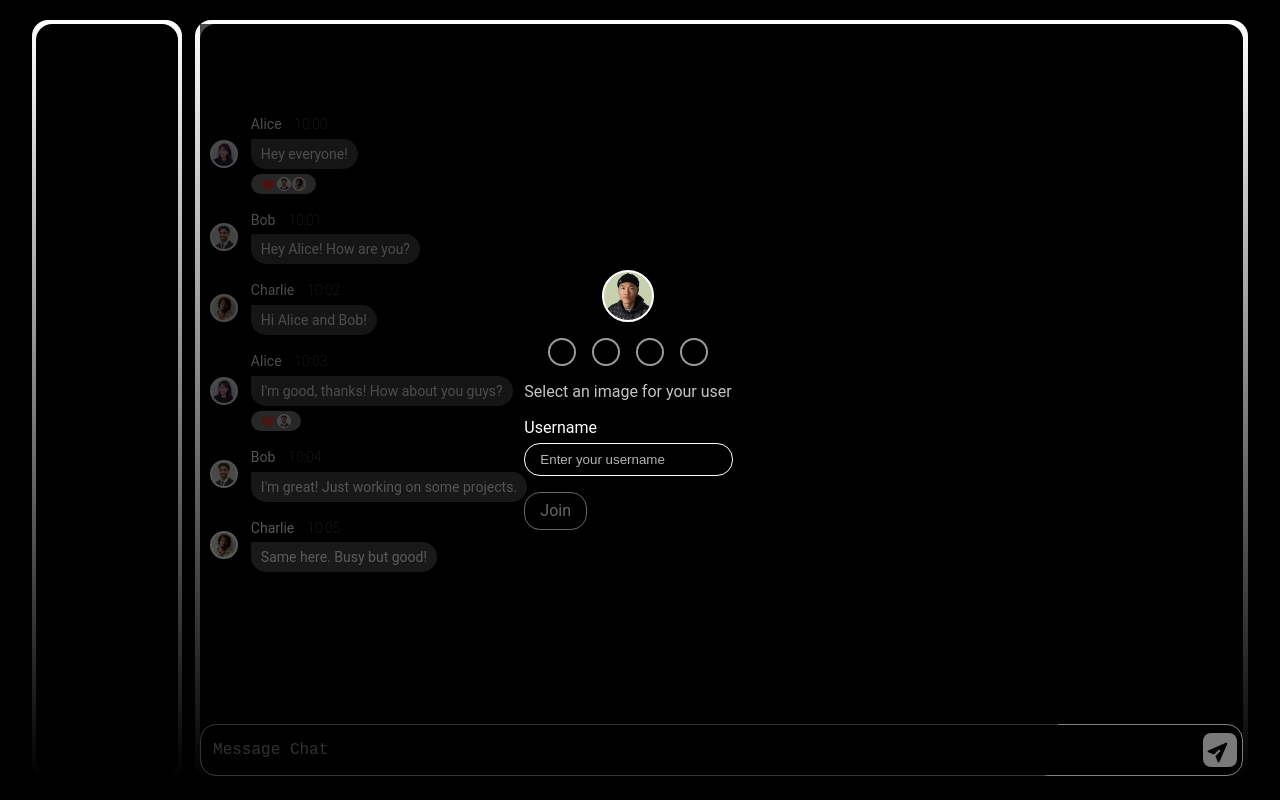
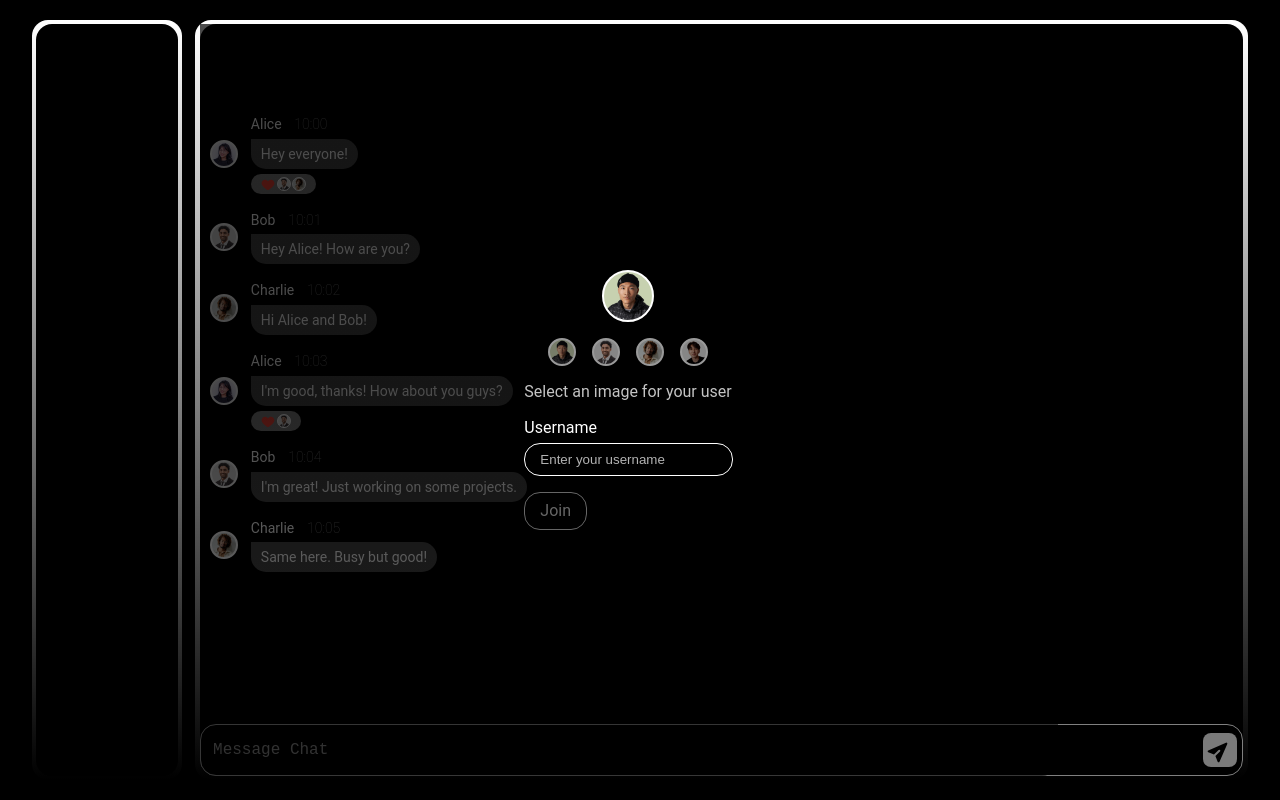
Before and after one commit to j03rul4nd/SwiftByte-, a website built with Vite: page index.html in a window 1280 px wide. Built offline with nearby package versions, Linux system fonts and the light colour scheme; files whose address does not match are found by name.

Commit message:
url image back css

```diff
--- a/main.css
+++ b/main.css
@@ -652,16 +652,16 @@ transition: opacity 0.2s ease;
     opacity: 1;
 }
 #ImgUser_1{
-    background-image: url(./user_1.png);
+    background-image: url(/user_1.png);
 }
 #ImgUser_2{
-    background-image: url(./user_2.png);
+    background-image: url(/user_2.png);
 }
 #ImgUser_3{
-    background-image: url(./user_3.png);
+    background-image: url(/user_3.png);
 }
 #ImgUser_4{
-    background-image: url(./user_4.png);
+    background-image: url(/user_4.png);
 }
 .textSelectionImgLoginUser{
     color: #c4c4c4;
```
